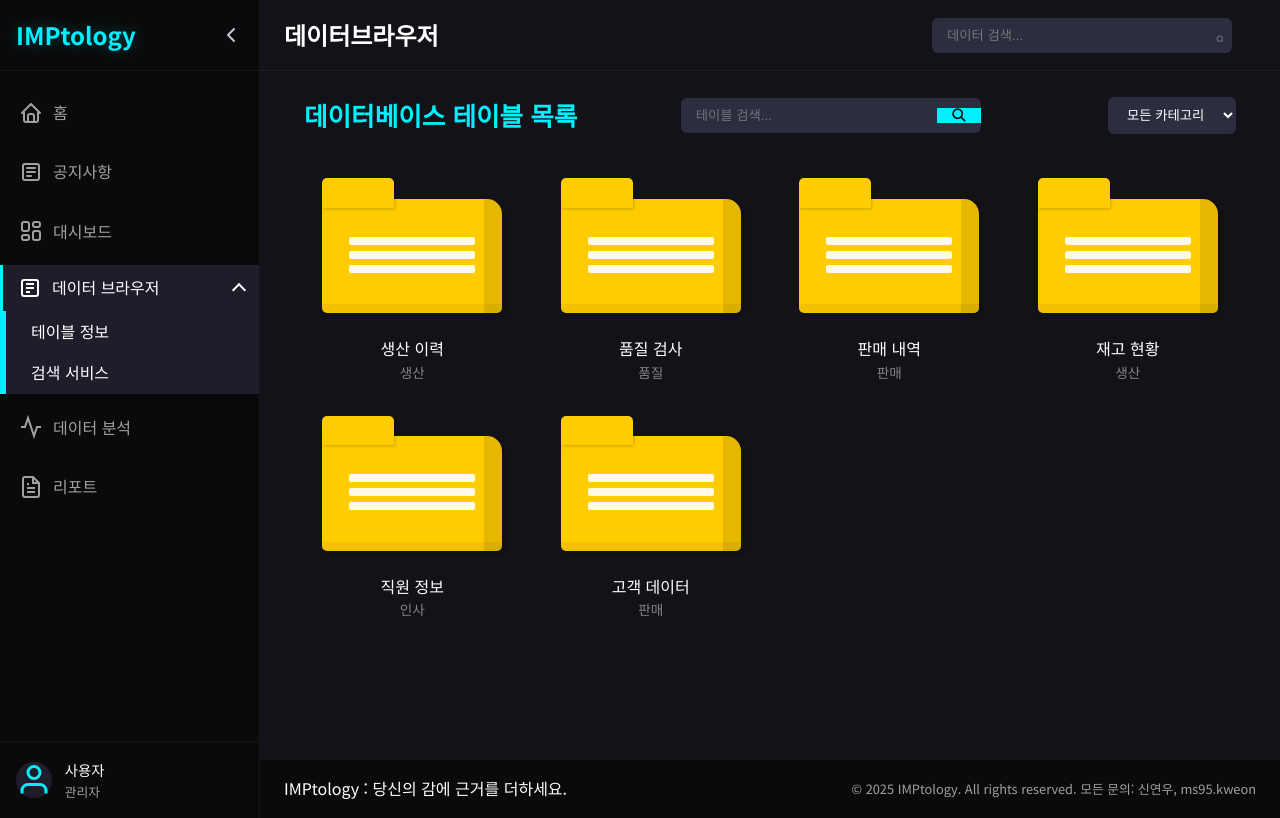
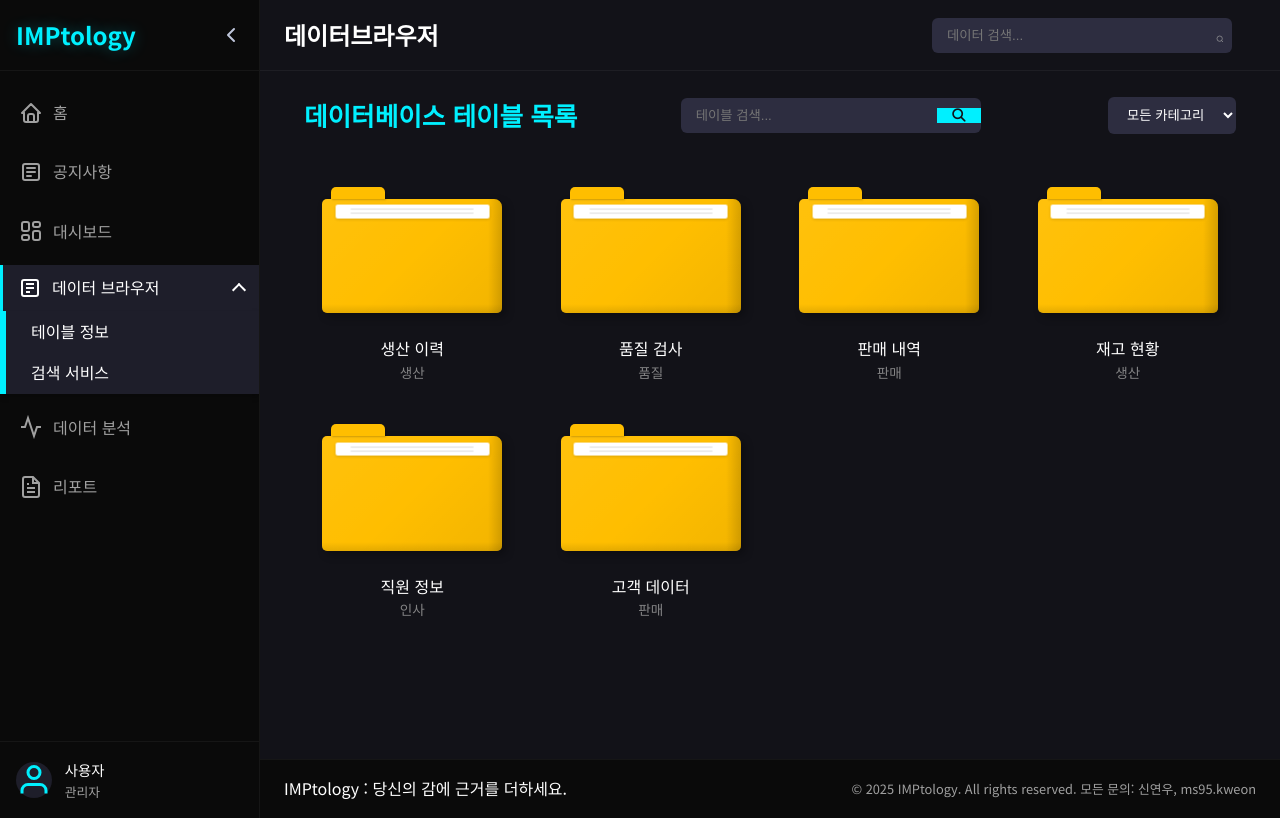
Before and after one commit to Kweonminsu/IMPtology_claude, a FastAPI app: page /data-browser in a window 1280 px wide. Run offline with FastAPI, Linux system fonts and the light colour scheme.

Commit message:
폴덪디자인 완료

```diff
--- a/app/static/css/data_browser_tables.css
+++ b/app/static/css/data_browser_tables.css
@@ -8,7 +8,7 @@
     --gray-color: #a0a0a0;
     --transition-speed: 0.3s;
     --folder-size: 180px;
-    --folder-color: #FFCC00;
+    --folder-color: #FFBE00;
 }
 
 .tables-container {
@@ -77,14 +77,15 @@
     padding: 10px 5px;
 }
 
-/* 테이블 폴더 아이템 - 노란색 3D 폴더 */
+/* 폴더 디자인 - 3D 스타일 */
 .table-folder {
     display: flex;
     flex-direction: column;
     align-items: center;
     cursor: pointer;
-    transition: transform 0.2s;
+    transition: transform 0.3s;
     position: relative;
+    perspective: 800px;
 }
 
 .table-folder:hover {
@@ -97,27 +98,28 @@
     position: relative;
     margin-bottom: 15px;
     transition: all 0.3s ease;
-    perspective: 500px;
+    transform-style: preserve-3d;
 }
 
 .table-folder:hover .folder-icon {
-    transform: scale(1.05) rotateY(5deg);
+    transform: rotateY(10deg);
 }
 
-/* 폴더 탭 (상단 튀어나온 부분) */
+/* 폴더 탭 부분 */
 .folder-tab {
     position: absolute;
-    width: 40%;
-    height: 22%;
-    left: 0;
-    top: 0;
+    width: 30%;
+    height: 8.8%;
+    left: 5%;
+    top: 6.3%;
+    background-color: var(--folder-color) !important;
     border-radius: 5px 5px 0 0;
-    background-color: var(--folder-color) !important;
     z-index: 2;
-    box-shadow: 1px 1px 3px rgba(0, 0, 0, 0.2);
+    box-shadow: 1px 1px 2px rgba(0, 0, 0, 0.2);
 }
 
-/* 폴더 메인 바디 */
+
+/* 폴더 본체 */
 .folder-body {
     position: absolute;
     width: 100%;
@@ -125,55 +127,23 @@
     bottom: 0;
     left: 0;
     background-color: var(--folder-color) !important;
-    border-radius: 5px 15px 5px 5px;
-    box-shadow: 2px 3px 5px rgba(0, 0, 0, 0.25);
+    border-radius: 5px 8px 5px 5px;
+    box-shadow: 4px 4px 8px rgba(0, 0, 0, 0.3);
     z-index: 1;
+    overflow: hidden;
 }
 
-/* 폴더 내부 표현 */
-.folder-paper {
-    position: absolute;
-    width: 70%;
-    height: 8px;
-    background-color: rgba(255, 255, 255, 0.9);
-    bottom: 30%;
-    left: 15%;
-    z-index: 2;
-    border-radius: 2px;
-}
-
-.folder-paper:before {
-    content: '';
-    position: absolute;
-    width: 100%;
-    height: 8px;
-    background-color: rgba(255, 255, 255, 0.9);
-    bottom: 14px;
-    left: 0;
-    border-radius: 2px;
-}
-
-.folder-paper:after {
-    content: '';
-    position: absolute;
-    width: 100%;
-    height: 8px;
-    background-color: rgba(255, 255, 255, 0.9);
-    bottom: 28px;
-    left: 0;
-    border-radius: 2px;
-}
-
-/* 3D 효과를 위한 추가 요소 */
+/* 3D 효과를 위한 음영과 하이라이트 */
 .folder-body:before {
     content: '';
     position: absolute;
     top: 0;
     right: 0;
-    width: 10%;
+    width: 8%;
     height: 100%;
-    background-color: rgba(0, 0, 0, 0.1);
-    border-radius: 0 15px 5px 0;
+    background: linear-gradient(to right, transparent, rgba(0, 0, 0, 0.15));
+    border-radius: 0 8px 5px 0;
+    z-index: 2;
 }
 
 .folder-body:after {
@@ -183,8 +153,55 @@
     left: 0;
     width: 100%;
     height: 8%;
-    background-color: rgba(0, 0, 0, 0.05);
+    background: linear-gradient(to bottom, transparent, rgba(0, 0, 0, 0.1));
     border-radius: 0 0 5px 5px;
+    z-index: 2;
+}
+
+/* 폴더 내부 종이 문서 */
+.folder-paper {
+    position: absolute;
+    width: 85%;
+    height: 10%;
+    left: 7.5%;
+    top: 20%;
+    background-color: white;
+    z-index: 2;
+    box-shadow: 0 1px 3px rgba(0, 0, 0, 0.15);
+    border-radius: 2px;
+    transform: translateZ(5px);
+}
+
+/* 종이 내부 선 효과 */
+.folder-paper:before {
+    content: '';
+    position: absolute;
+    width: 80%;
+    height: 1px;
+    background-color: #ddd;
+    left: 10%;
+    top: 30%;
+}
+
+.folder-paper:after {
+    content: '';
+    position: absolute;
+    width: 80%;
+    height: 1px;
+    background-color: #ddd;
+    left: 10%;
+    top: 60%;
+}
+
+/* 폴더에 약간의 질감 추가 */
+.folder-texture {
+    position: absolute;
+    width: 100%;
+    height: 100%;
+    top: 0;
+    left: 0;
+    background: linear-gradient(135deg, rgba(255, 255, 255, 0.05) 0%, transparent 50%, rgba(0, 0, 0, 0.05) 100%);
+    z-index: 3;
 }
 
 .table-name {
--- a/app/static/js/data_browser_tables.js
+++ b/app/static/js/data_browser_tables.js
@@ -149,16 +149,30 @@ document.addEventListener('DOMContentLoaded', function() {
         }
     ];
 
-    // 카테고리별 색상 지정
-    function getFolderColor(category) {
-        const colors = {
-            'production': '#4A90E2', // 파란색
-            'quality': '#50E3C2',    // 청록색
-            'sales': '#F5A623',      // 노란색/주황색
-            'hr': '#E74C3C'          // 빨간색
-        };
+    // 테이블 폴더 생성 함수
+    function createTableFolder(table) {
+        const tableFolder = document.createElement('div');
+        tableFolder.className = 'table-folder';
+        tableFolder.dataset.tableId = table.id;
 
-        return colors[category] || '#00f0ff'; // 기본 색상
+        tableFolder.innerHTML = `
+            <div class="folder-icon">
+                <div class="folder-tab"></div>
+                <div class="folder-body">
+                    <div class="folder-texture"></div>
+                </div>
+                <div class="folder-paper"></div>
+            </div>
+            <div class="table-name">${table.displayName}</div>
+            <div class="table-category">${getCategoryName(table.category)}</div>
+        `;
+
+        // 테이블 폴더 클릭 이벤트
+        tableFolder.addEventListener('click', function() {
+            openTableDetail(table.id);
+        });
+
+        return tableFolder;
     }
 
     // 카테고리 이름 변환 함수
@@ -171,32 +185,6 @@ document.addEventListener('DOMContentLoaded', function() {
         };
 
         return categories[category] || category;
-    }
-
-    // 테이블 폴더 생성 함수
-    function createTableFolder(table) {
-        const tableFolder = document.createElement('div');
-        tableFolder.className = 'table-folder';
-        tableFolder.dataset.tableId = table.id;
-
-        const folderColor = getFolderColor(table.category);
-
-        tableFolder.innerHTML = `
-            <div class="folder-icon">
-                <div class="folder-tab" style="background-color: ${folderColor};"></div>
-                <div class="folder-body" style="background-color: ${folderColor};"></div>
-                <div class="folder-paper"></div>
-            </div>
-            <div class="table-name">${table.displayName}</div>
-            <div class="table-category">${getCategoryName(table.category)}</div>
-        `;
-
-        // 테이블 폴더 클릭 이벤트
-        tableFolder.addEventListener('click', function() {
-            openTableDetail(table.id);
-        });
-
-        return tableFolder;
     }
 
     // 테이블 목록 렌더링 함수
@@ -242,11 +230,6 @@ document.addEventListener('DOMContentLoaded', function() {
         // 모달 열기
         const modal = document.getElementById('table-detail-modal');
         modal.style.display = 'block';
-
-        // 모달 헤더 색상을 테이블 카테고리 색상과 일치시키기
-        const headerColor = getFolderColor(table.category);
-        document.querySelector('.modal-header').style.borderBottomColor = headerColor;
-        document.getElementById('modal-table-name').style.color = headerColor;
     }
 
     // 모달 닫기 함수
@@ -262,8 +245,8 @@ document.addEventListener('DOMContentLoaded', function() {
 
         const filteredTables = tables.filter(table => {
             const matchesSearch = table.name.toLowerCase().includes(searchTerm) ||
-                              table.displayName.toLowerCase().includes(searchTerm) ||
-                              table.description.toLowerCase().includes(searchTerm);
+                                table.displayName.toLowerCase().includes(searchTerm) ||
+                                table.description.toLowerCase().includes(searchTerm);
 
             const matchesCategory = categoryFilter === 'all' || table.category === categoryFilter;
 
```
Also changed, not shown: app/static/js/notices.js (+0 -10 lines).
